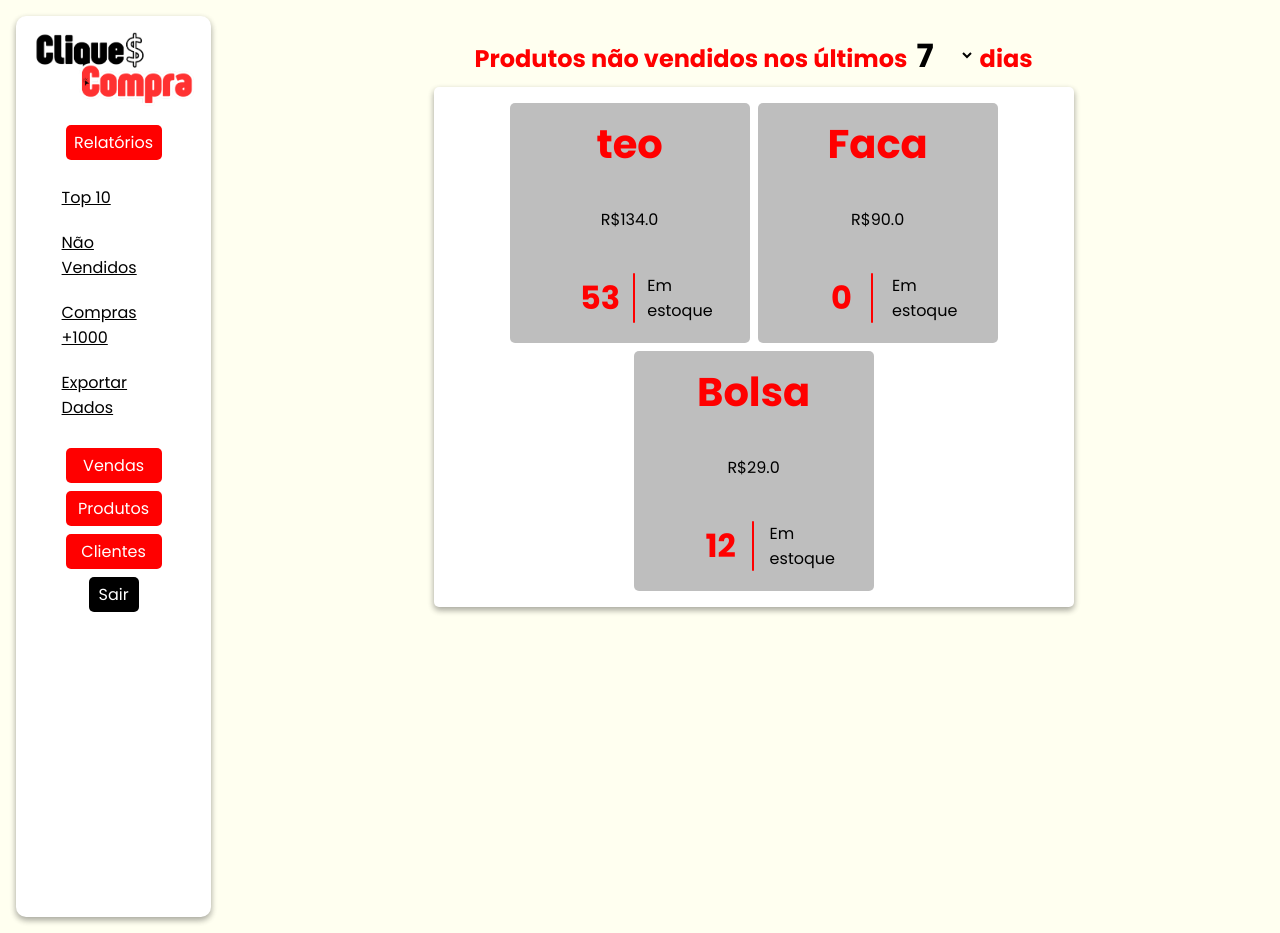
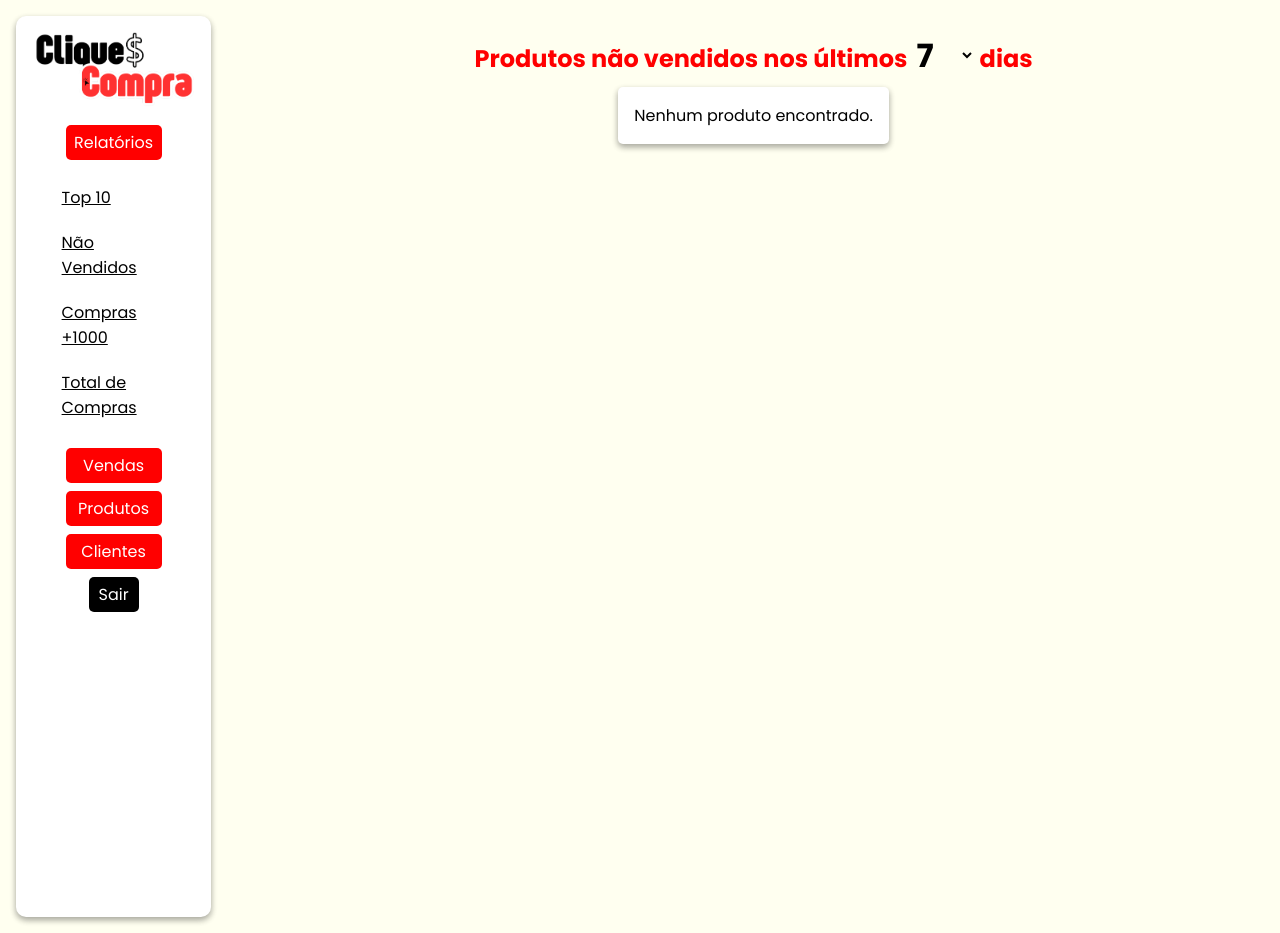
Before and after one commit to hiandro6/sistema_de_vendas, a Flask app: page /relatorios/naovendidos in a window 1280 px wide, after a click on "Relatórios". Run offline with Flask 3, Linux system fonts and the light colour scheme; data comes from the database, SQL or seed files in the repository.

Commit message:
add totalcompras link on side menu

```diff
--- a/templates/relatorios/compras1k.html
+++ b/templates/relatorios/compras1k.html
@@ -22,7 +22,7 @@
                 <a href="{{url_for('relatorio.top10produtos')}}">Top 10</a>
                 <a href="{{url_for('relatorio.naovendidos')}}">Não Vendidos</a>
                 <a href="{{url_for('relatorio.compras1k')}}">Compras +1000</a>
-                <a href="#">Exportar Dados</a>
+                <a href="{{url_for('relatorio.totalcompras')}}">Total de Compras</a>
             </div>
         </div>
 
--- a/templates/relatorios/naovendidos.html
+++ b/templates/relatorios/naovendidos.html
@@ -24,7 +24,7 @@
                 <a href="{{url_for('relatorio.top10produtos')}}">Top 10</a>
                 <a href="{{url_for('relatorio.naovendidos')}}">Não Vendidos</a>
                 <a href="{{url_for('relatorio.compras1k')}}">Compras +1000</a>
-                <a href="#">Exportar Dados</a>
+                <a href="{{url_for('relatorio.totalcompras')}}">Total de Compras</a>
             </div>
         </div>
 
--- a/templates/relatorios/top10produtos.html
+++ b/templates/relatorios/top10produtos.html
@@ -24,7 +24,7 @@
                 <a href="{{url_for('relatorio.top10produtos')}}">Top 10</a>
                 <a href="{{url_for('relatorio.naovendidos')}}">Não Vendidos</a>
                 <a href="{{url_for('relatorio.compras1k')}}">Compras +1000</a>
-                <a href="#">Exportar Dados</a>
+                <a href="{{url_for('relatorio.totalcompras')}}">Total de Compras</a>
             </div>
         </div>
 
```
